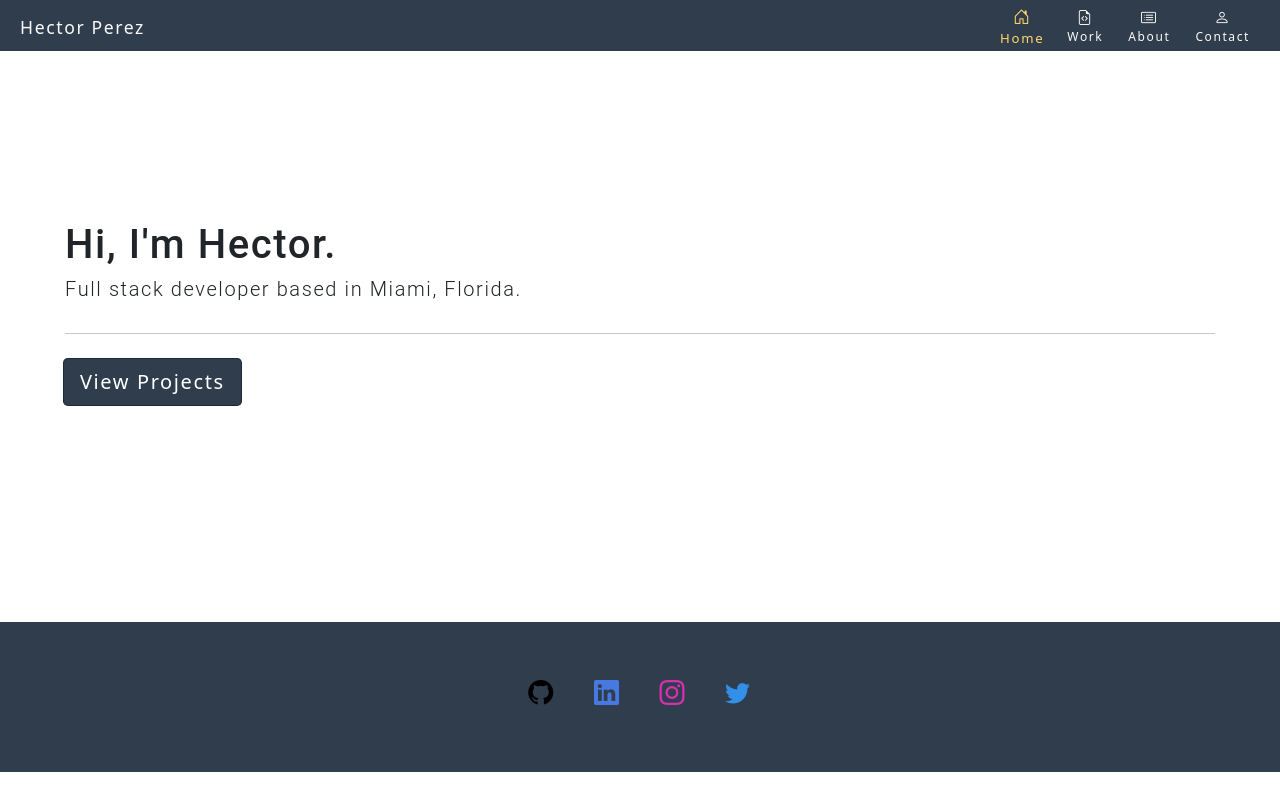
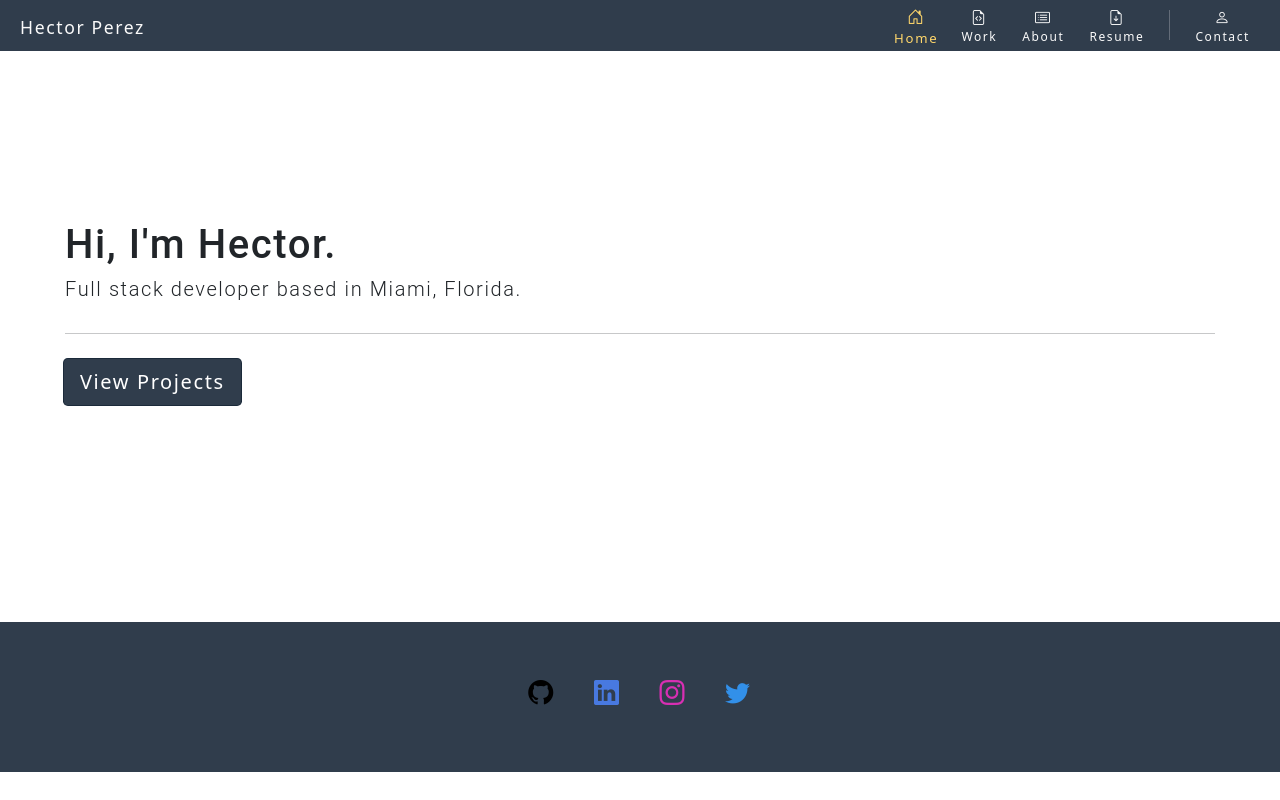
Before and after one commit to hpere102/hp-portfolio, a React (Create React App) app: page / in a window 1280 px wide. Built offline with nearby package versions, Linux system fonts and the light colour scheme.

Commit message:
added resume section

```diff
--- a/src/components/Contact/index.js
+++ b/src/components/Contact/index.js
@@ -19,13 +19,13 @@ function ContactForm() {
             console.log(isValid);
             // isValid conditional statement
             if (!isValid) {
-                setErrorMessage('email is invalid');
+                setErrorMessage('*email is invalid');
               } else {
                 setErrorMessage('');
               }
           }  else {
             if (!e.target.value.length) {
-              setErrorMessage(`${e.target.name} is required`);
+              setErrorMessage(`*${e.target.name} is required`);
             } else {
               setErrorMessage('');
             }
@@ -60,8 +60,8 @@ function ContactForm() {
             </div>
             <div className="resume-cont">
               <h4>Want to view or download my resume?</h4>
-              <button type="button" class="btn btn-primary" data-toggle="button" aria-pressed="false" autocomplete="off">
-                  Download
+              <button type="submit" class="btn btn-primary" data-toggle="button" aria-pressed="false" autocomplete="off">
+               Download
             </button>
               </div>
           </div>
--- a/src/components/Modal/index.js
+++ b/src/components/Modal/index.js
@@ -16,7 +16,10 @@ function Modal({ onClose, currentPhoto}) {
             type="button"
             onClick={(e) => {
               e.preventDefault();
-              window.location.href=github;
+               window.open(
+                github,
+                '_blank'
+              );
                }}
                 > See project on GitHub</button>
         </div>
--- a/src/components/Nav/index.js
+++ b/src/components/Nav/index.js
@@ -41,12 +41,27 @@ function Nav(props) {
           </li>
         </NavLink>
 
+        <NavLink exact to='/resume' activeClassName="active" className="nav-links">
+        <li className="mx-2">
+          <i class="bi-file-earmark-arrow-down"></i>
+                    Resume
+          </li>
+        </NavLink>
+
+        <div class="vr"></div>
+
+
+
         <NavLink exact to='/contact' activeClassName="active" className="nav-links">
         <li className="mx-2">
           <i class="bi-person"></i>
                     Contact
           </li>
         </NavLink>
+
+
+
+
 
         </ul>
       </nav>
--- a/src/index.css
+++ b/src/index.css
@@ -399,6 +399,13 @@ a {
   font-size: 15px;
 }
 
+.bi-file-earmark-arrow-down {
+  position: relative;
+  top:1px;
+  align-self: center;
+  font-size: 15px;
+}
+
 .work-cont {
   display: flex;
   flex-direction: column;
@@ -568,3 +575,13 @@ a {
   align-self: center;
 
 }
+
+
+.vr {
+  height: 30px;
+  display: flex;
+  position: relative;
+  top: 7px;
+  margin-right: 10px;
+  margin-left: 10px;
+}
```
Also changed, not shown: src/assets/resume/resume.png (deleted), 1 other file (tests, documents, lock files or other folders).
